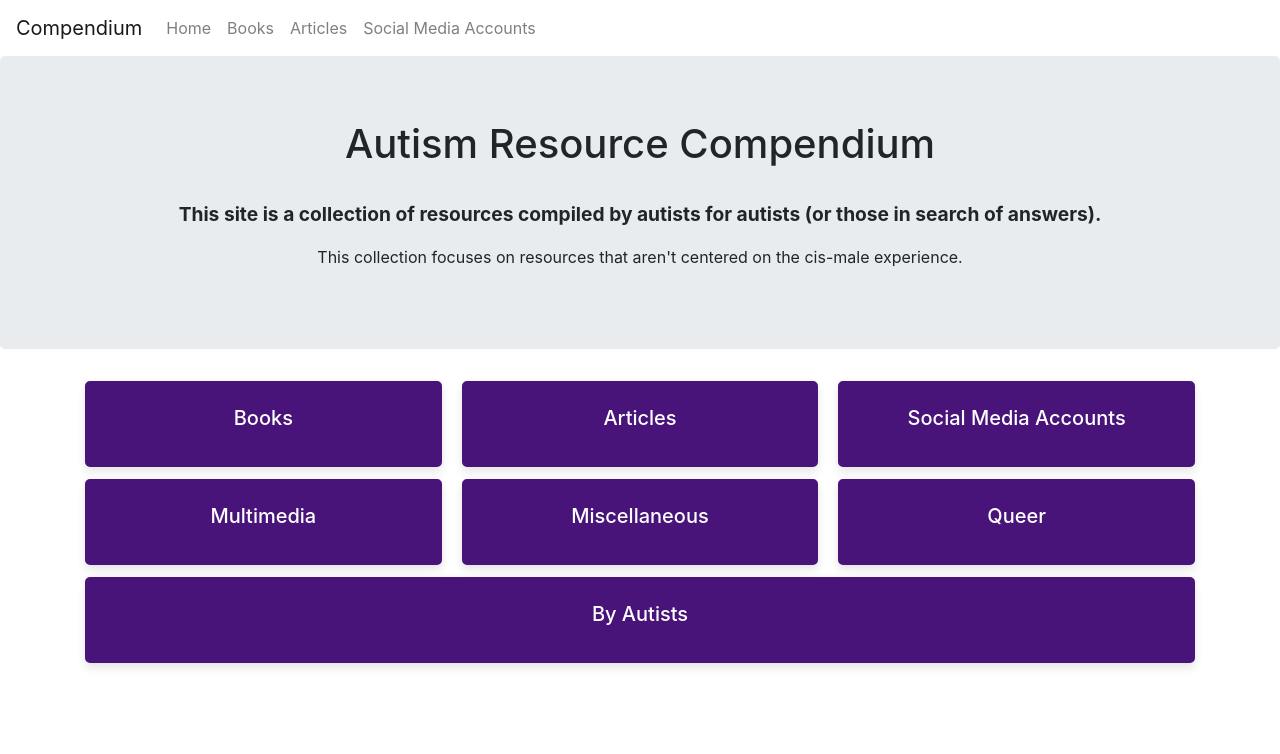
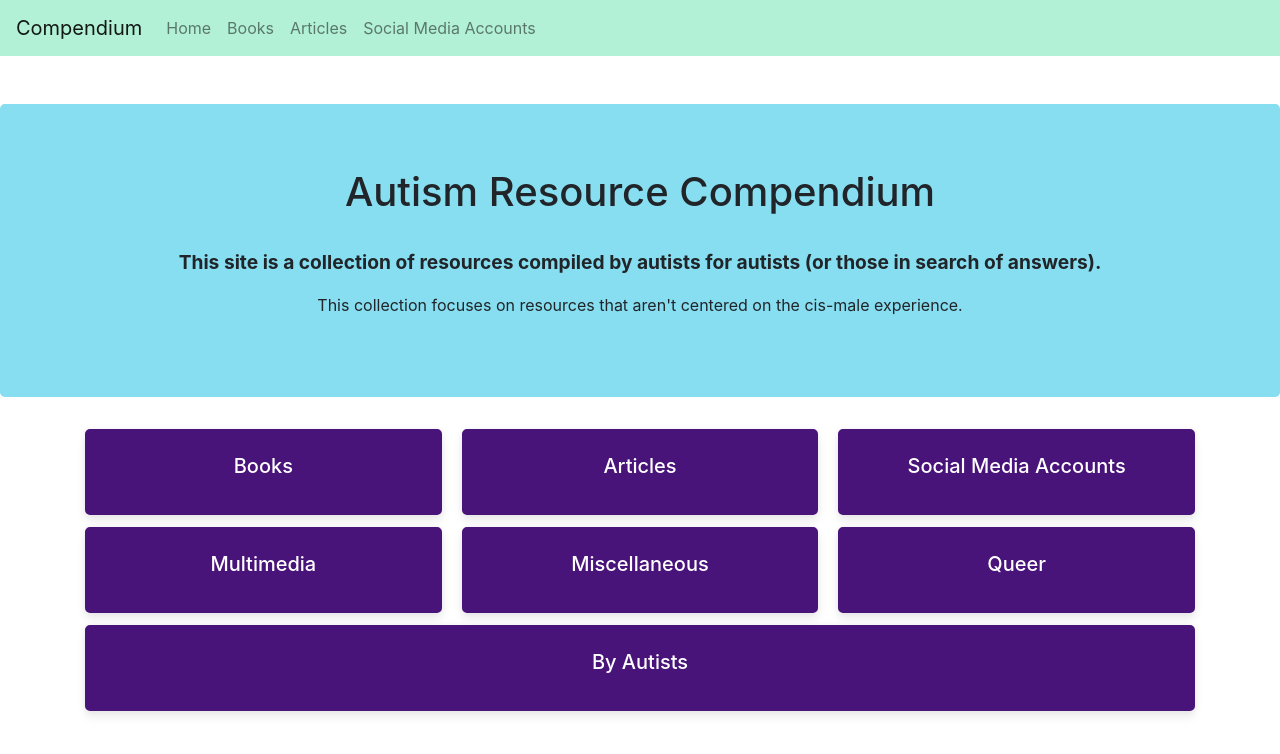
Before and after one commit to saschakala/autism_resource_frontend, a React (Create React App) app: page / in a window 1280 px wide. Shown: the top 754 px of the page. Built offline with nearby package versions, Linux system fonts and the light colour scheme; no server answers.

Commit message:
styled colors

```diff
--- a/src/components/JumboTron.js
+++ b/src/components/JumboTron.js
@@ -4,7 +4,7 @@ import Jumbotron from 'react-bootstrap/Jumbotron';
 
 const JumboTron = () => {
     return (
-        <Jumbotron align = "center">
+        <Jumbotron align = "center" style={{marginTop: '3rem', backgroundColor: '#86DEF0'}}>
             <Container>
             <h1 align="center">Autism Resource Compendium</h1>
             <br></br>
--- a/src/components/SourceThumbnails.js
+++ b/src/components/SourceThumbnails.js
@@ -3,7 +3,7 @@ import Container from 'react-bootstrap/Container';
 import Card from 'react-bootstrap/Card';
 import CardColumns from 'react-bootstrap/CardColumns';
 import { useHistory } from "react-router-dom";
-import '../css/cards.css';
+import '../css/custom.css';
 
 const SourceThumbnails = () => {
     const history = useHistory();
--- a/src/css/cards.css
+++ b/src/css/custom.css
@@ -15,7 +15,7 @@
   text-decoration: none;
   background-color: #F86A4A;
   color: #49147A;
-  border-color: #08A5C5;
+  border-color: #E332CA;
   border-width: 5px;
 }
 
@@ -27,3 +27,7 @@
   height: auto;
   width: 60%;
 }
+
+.navbar{
+  background-color: #B3F1D7;
+}
```
Also changed, not shown: src/components/Router.js (deleted, +0 -20 lines).
